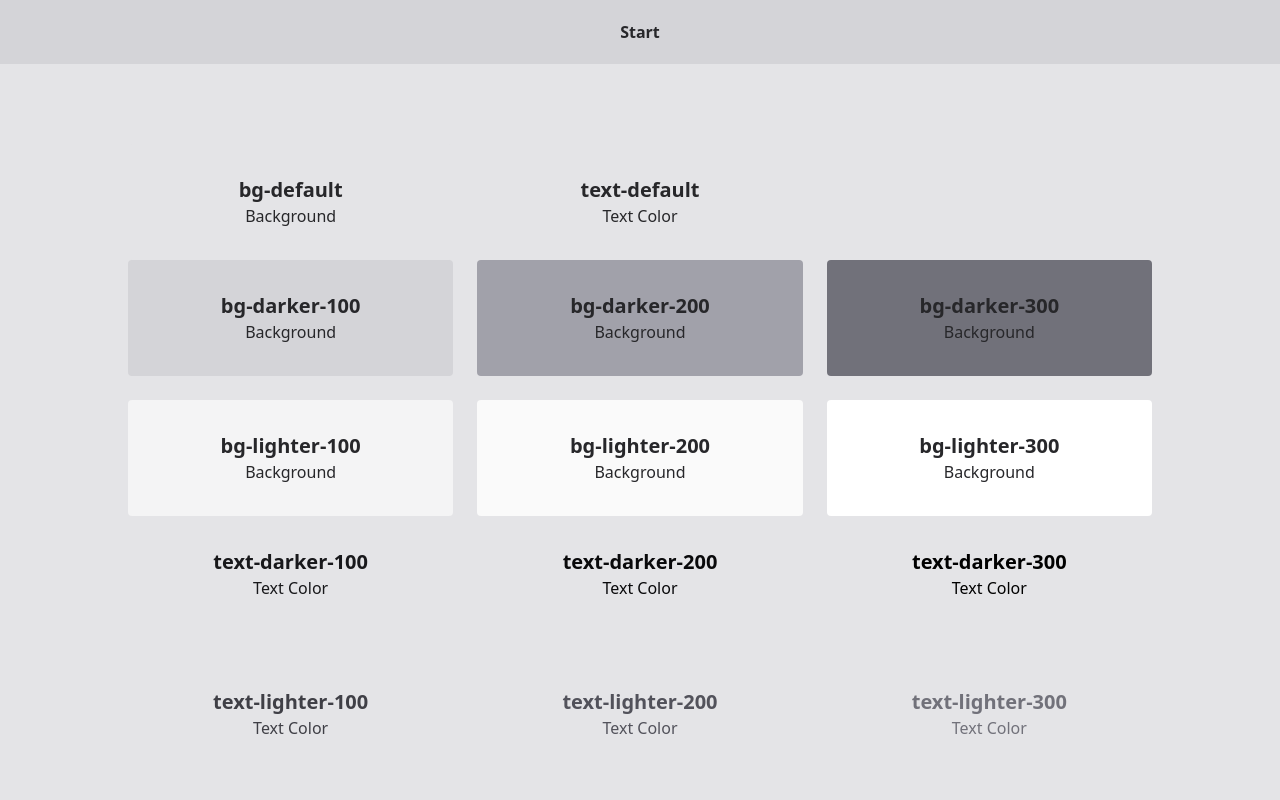
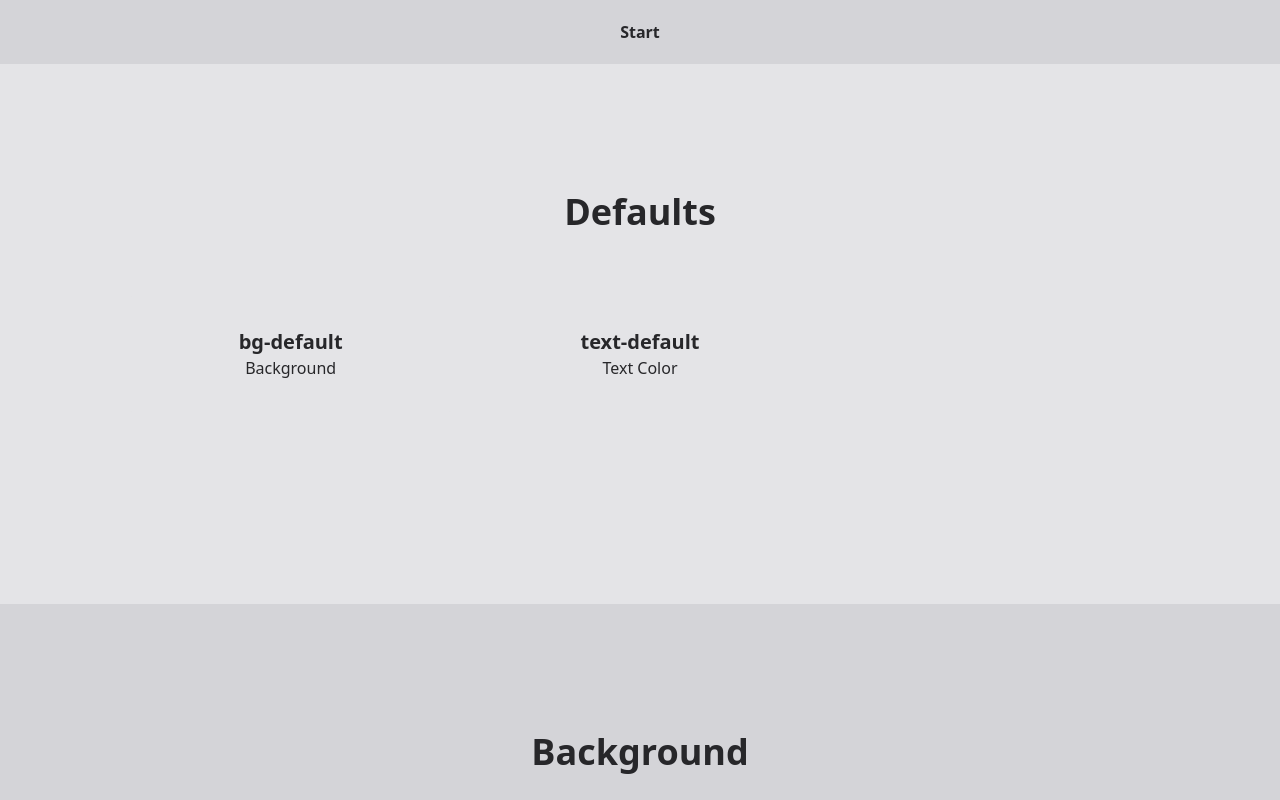
Before and after one commit to iaseth/dark-theme-in-react, a React (Vite) app: page / in a window 1280 px wide. Shown: the top 800 px of the page. Built offline with nearby package versions, Linux system fonts and the light colour scheme; what redicons would draw is missing.

Commit message:
Added a CardsGrid component

```diff
--- a/src/App/App.css
+++ b/src/App/App.css
@@ -19,5 +19,3 @@ h6, .h6, .p6 { @apply text-xs; }
 .H6, .P6 { @apply text-3xl; }
 
 .container { @apply max-w-5xl mx-auto; }
-
-.cards-grid { @apply grid md:grid-cols-3 gap-6; }
--- a/src/App/App.tsx
+++ b/src/App/App.tsx
@@ -6,7 +6,7 @@ import rediconsJson from './redicons.json';
 
 import { Footer, Header } from './components';
 import { useDarkTheme } from './hooks';
-import { BackgroundColorTile, TextColorTile } from './ui';
+import { BackgroundColorTile, CardsGrid, TextColorTile } from './ui';
 
 
 
@@ -19,13 +19,13 @@ export default function App () {
 		<div className={`app-root select-none ${darkTheme ? "theme-dark" : "theme-light"}`}>
 			<Header {...{toggleDarkTheme}} />
 
-			<main className="min-h-screen px-4 py-20">
-				<section className='container cards-grid'>
+			<main className="min-h-screen">
+				<CardsGrid title='Defaults'>
 					<BackgroundColorTile bgClass='bg-default' />
 					<TextColorTile textClass='text-default' />
-				</section>
+				</CardsGrid>
 
-				<section className='container cards-grid'>
+				<CardsGrid title='Background' className='bg-darker-100'>
 					<BackgroundColorTile bgClass='bg-darker-100' />
 					<BackgroundColorTile bgClass='bg-darker-200' />
 					<BackgroundColorTile bgClass='bg-darker-300' />
@@ -33,9 +33,9 @@ export default function App () {
 					<BackgroundColorTile bgClass='bg-lighter-100' />
 					<BackgroundColorTile bgClass='bg-lighter-200' />
 					<BackgroundColorTile bgClass='bg-lighter-300' />
-				</section>
+				</CardsGrid>
 
-				<section className='container cards-grid'>
+				<CardsGrid title='Text'>
 					<TextColorTile textClass='text-darker-100' />
 					<TextColorTile textClass='text-darker-200' />
 					<TextColorTile textClass='text-darker-300' />
@@ -43,7 +43,7 @@ export default function App () {
 					<TextColorTile textClass='text-lighter-100' />
 					<TextColorTile textClass='text-lighter-200' />
 					<TextColorTile textClass='text-lighter-300' />
-				</section>
+				</CardsGrid>
 			</main>
 
 			<Footer />
--- /dev/null
+++ b/src/App/ui/CardsGrid/CardsGrid.tsx
@@ -0,0 +1,24 @@
+import React from "react";
+
+
+
+interface CardsGridProps {
+	title: string,
+	className?: string,
+	children: React.ReactElement[]
+}
+
+export default function CardsGrid ({
+	title, className="",
+	children
+}: CardsGridProps) {
+	return (
+		<section className={`px-4 py-32 ${className}`}>
+			<header className="container text-center">
+				<h1 className="H5">{title}</h1>
+			</header>
+
+			<section className="container grid md:grid-cols-3 gap-6 py-16">{children}</section>
+		</section>
+	);
+}
--- a/src/App/ui/ui.tsx
+++ b/src/App/ui/ui.tsx
@@ -1,3 +1,5 @@
+
+export { default as CardsGrid } from "./CardsGrid/CardsGrid";
 
 export { default as BackgroundColorTile } from "./tiles/BackgroundColorTile/BackgroundColorTile";
 export { default as TextColorTile } from "./tiles/TextColorTile/TextColorTile";
```
